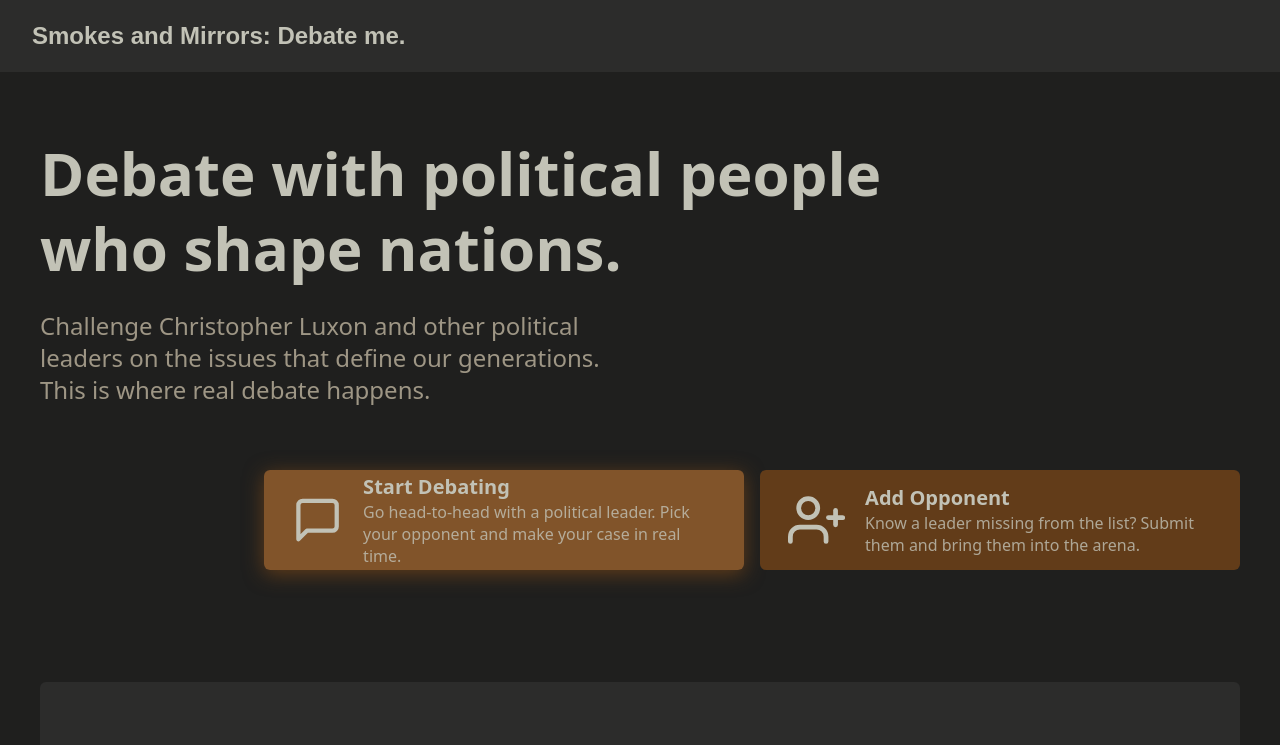
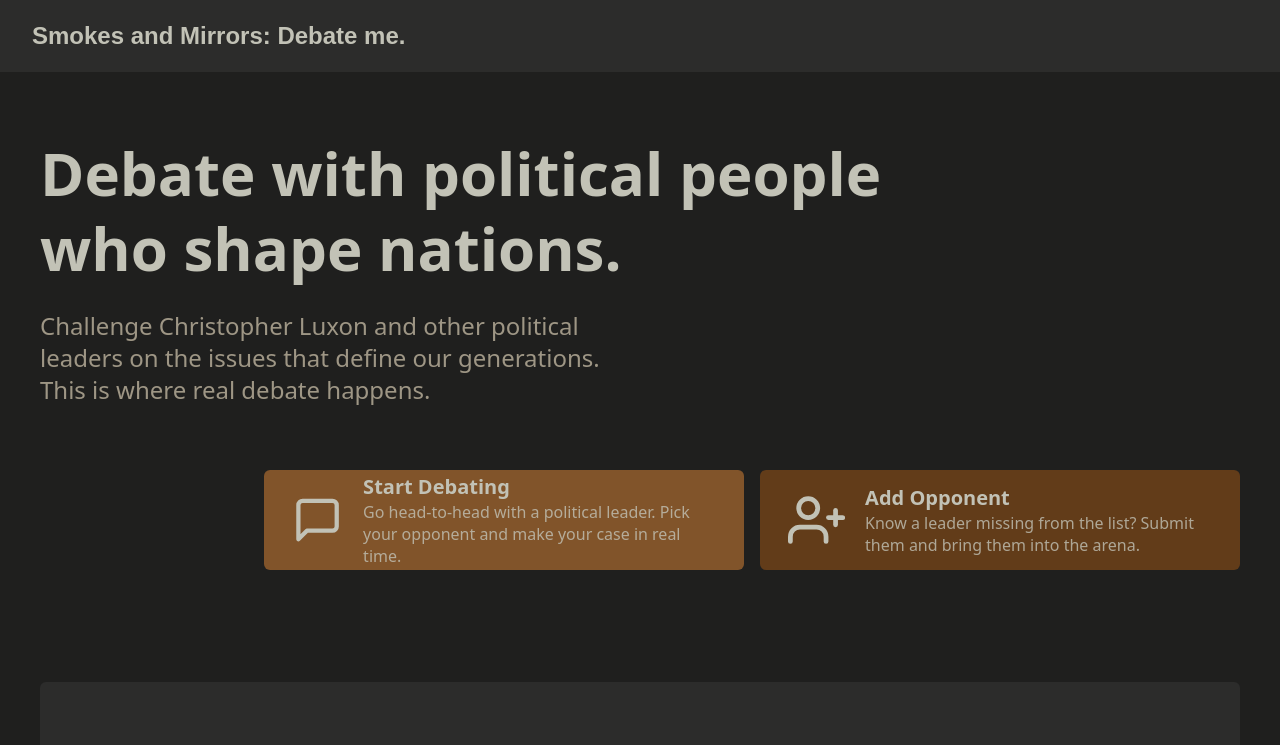
Before and after one commit to KinnonBroekhuizen/DebateMe, a Next.js app: page / in a window 1280 px wide. Shown: the top 745 px of the page. Built offline with nearby package versions, Linux system fonts and the light colour scheme; what tailwindcss-animated would draw is missing.

Commit message:
added glowing animations on hover for buttons

```diff
--- a/app/page.tsx
+++ b/app/page.tsx
@@ -26,7 +26,7 @@
           <div className="justify-end flex gap-4">
             <Link
               href="/opponents"
-              className="p-7 flex justify-between flex-row items-center gap-5 rounded-md transition-opacity hover:opacity-90 max-w-120 max-h-25 bg-[var(--accent)] shadow-[0_4px_20px_0_var(--muted-accent)]"
+              className="p-7 flex justify-between flex-row items-center gap-5 rounded-md transition-shadow hover:shadow-[0_8px_25px_0_var(--muted-accent)] duration-700 ease-in-out delay-75 max-w-120 max-h-25 bg-[var(--accent)] "
             >
               <MessageSquare size={100} />
               <div>
```
